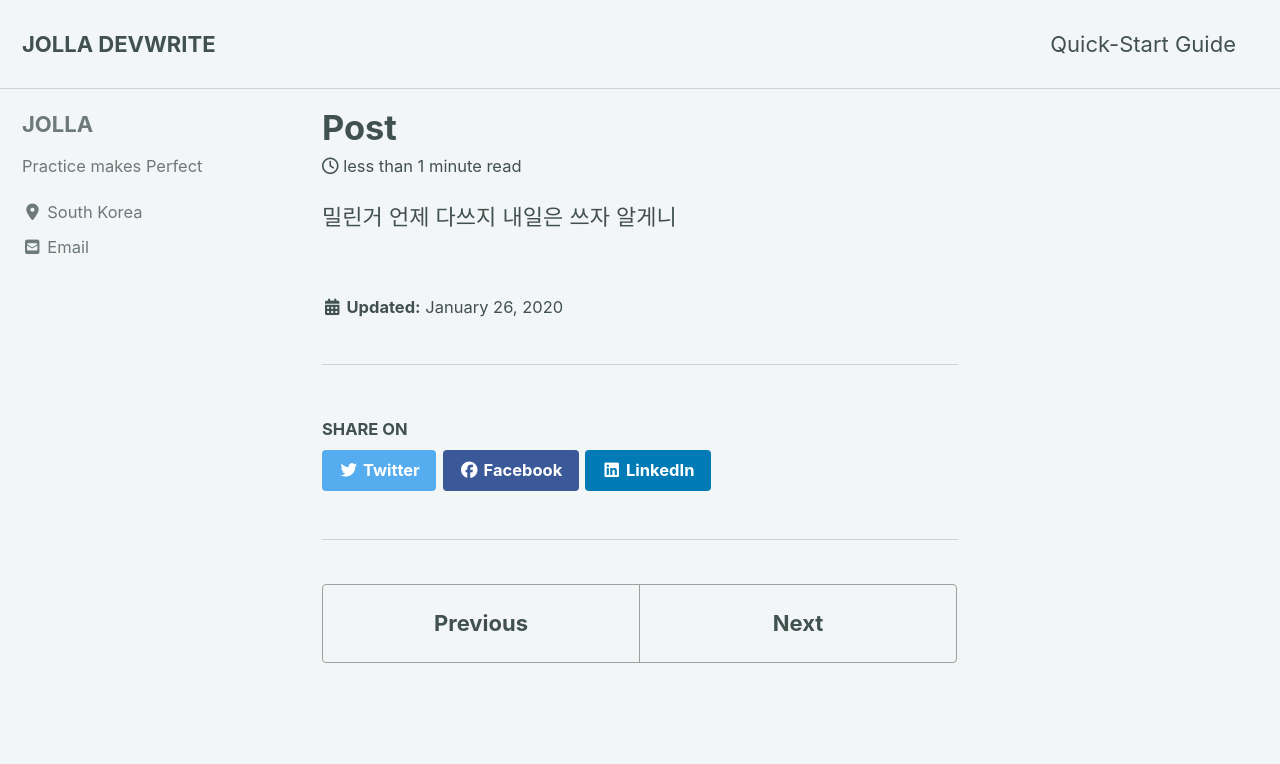
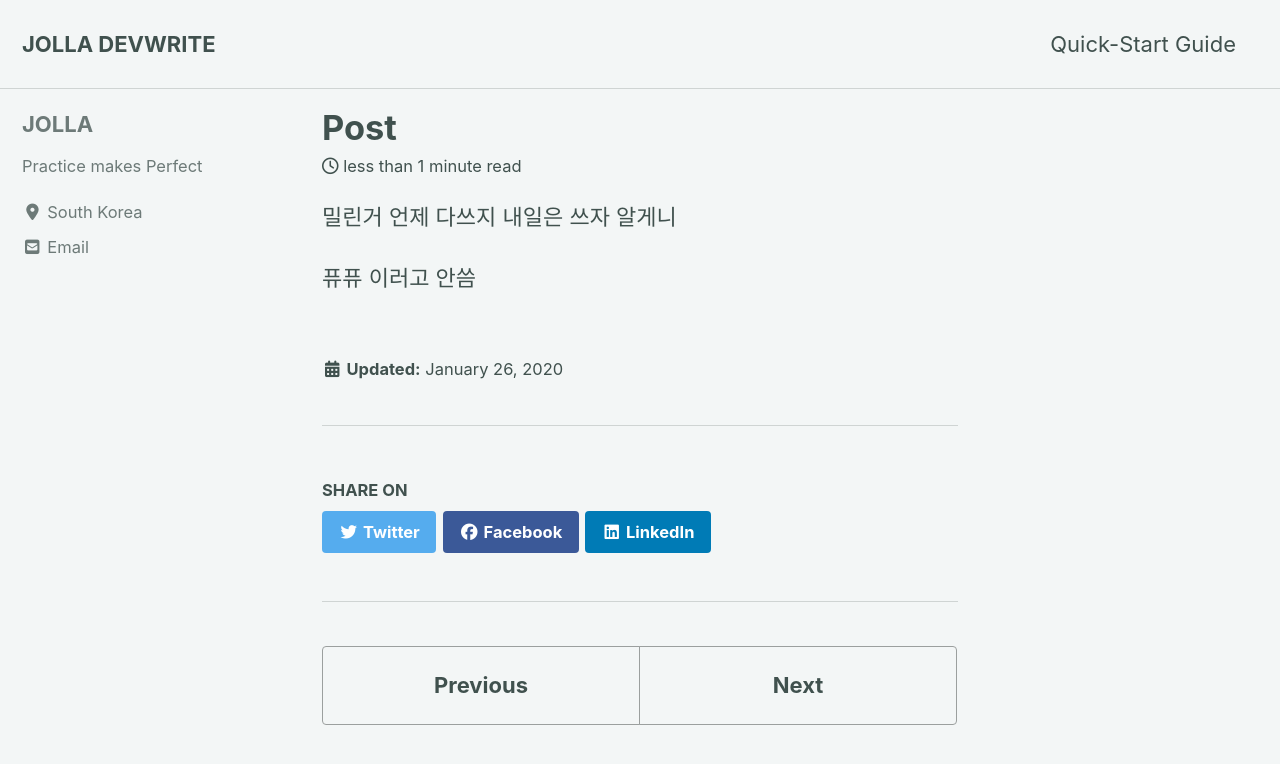
Before and after one commit to JOLLA99/JOLLA99.github.io, a Jekyll site: the page built from _posts/2020-01-26-Post.md, in a window 1280 px wide and 900 px high. Shown: the top 764 px of the window. Built offline with Jekyll 4.4.1, drawn with Linux system fonts in a browser that asks for light colours; cached includes are drawn as plain includes; nearby versions of some CDN libraries.

Commit message:
Update 2020-01-26-Post.md

```diff
--- a/_posts/2020-01-26-Post.md
+++ b/_posts/2020-01-26-Post.md
@@ -3,3 +3,5 @@
 다쓰지
 내일은 쓰자
 알게니
+
+퓨퓨 이러고 안씀
```
